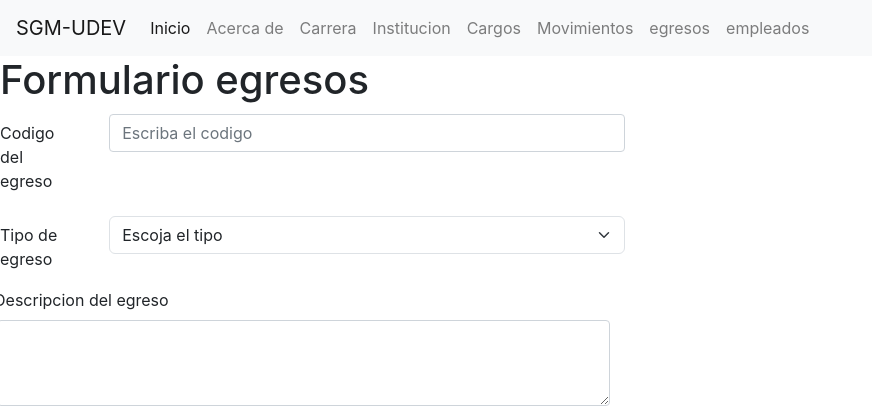
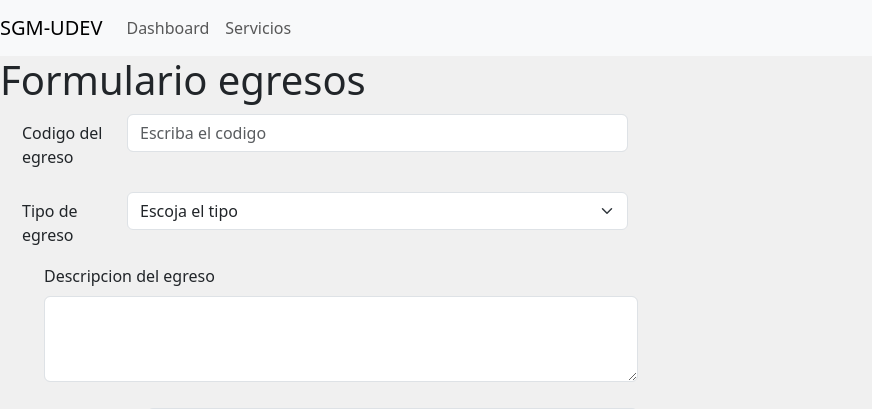
Before and after one commit to osdo1987/udevSoftContable, a PHP site: page /Egresos/egresos.view.php in a window 1280 px wide. Shown: the top 409 px of the page, without its empty margins (0-872 px from the left). Run offline with PHP 8.4, Linux system fonts and the light colour scheme; some libraries are stand-ins or nearby versions.

Commit message:
Pequeño cambio

```diff
--- a/componentes/navbar.php
+++ b/componentes/navbar.php
@@ -1,13 +1,3 @@
-<!DOCTYPE html>
-<html lang="en">
-<head>
-  <meta charset="UTF-8">
-  <meta name="viewport" content="width=device-width, initial-scale=1.0">
-  <title>SGM-UDEV</title>
-  <!-- Bootstrap CSS -->
-  <link rel="stylesheet" href="https://stackpath.bootstrapcdn.com/bootstrap/4.5.2/css/bootstrap.min.css">
-</head>
-<body>
 
 <nav class="navbar navbar-expand-lg navbar-light bg-light">
   <a class="navbar-brand" href="#">SGM-UDEV</a>
@@ -18,28 +8,10 @@
   <div class="collapse navbar-collapse" id="navbarSupportedContent">
     <ul class="navbar-nav mr-auto">
       <li class="nav-item active">
-        <a class="nav-link" href="#">Inicio <span class="sr-only">(current)</span></a>
+        <a class="nav-link" href="#">Dashboard</a>
       </li>
       <li class="nav-item">
-        <a class="nav-link" href="#">Acerca de</a>
-      </li>
-      <li class="nav-item">
-        <a class="nav-link" href="../carrera/carrera.view.php">Carrera</a>
-      </li>
-      <li class="nav-item">
-        <a class="nav-link" href="../institucion/institucion.view.php">Institucion</a>
-      </li>
-      <li class="nav-item">
-        <a class="nav-link" href="../cargos/cargos.view.php">Cargos</a>
-      </li>
-      <li class="nav-item">
-        <a class="nav-link" href="../tipo_movimiento/tipo_movimiento.view.php">Movimientos</a>
-      </li>
-      <li class="nav-item">
-        <a class="nav-link" href="../egresos/egresos.view.php">egresos</a>
-      </li>
-      <li class="nav-item">
-        <a class="nav-link" href="../empleados/empleados.view.php">empleados</a>
+        <a class="nav-link" href="../servicios/servicios.view.php">Servicios</a>
       </li>
     </ul>
   </div>
--- a/componentes/pie.php
+++ b/componentes/pie.php
@@ -13,5 +13,3 @@
 <script src="https://code.jquery.com/jquery-3.5.1.slim.min.js"></script>
 <script src="https://cdn.jsdelivr.net/npm/@popperjs/core@2.5.4/dist/umd/popper.min.js"></script>
 <script src="https://stackpath.bootstrapcdn.com/bootstrap/4.5.2/js/bootstrap.min.js"></script>
-</body>
-</html>
--- a/servicios/servicios.view.php
+++ b/servicios/servicios.view.php
@@ -14,6 +14,7 @@
   <link rel="stylesheet" href="../css/style.css">
 </head>
 <body>
+<?php include_once '../componentes/navbar.php' ?>
   <div class="container fondo">
     <h1 class="text-center">SERVICIOS</h1>
     <div class="row">
@@ -184,5 +185,6 @@
       });
     });
   </script>
+
 </body>
 </html>
```
